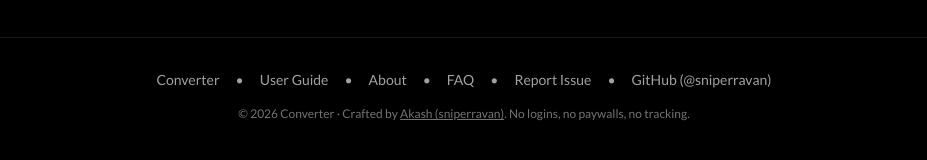
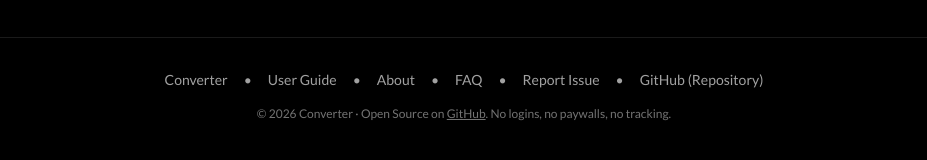
Before and after one commit to SniperRavan/Converter, a React (Vite) app: page / in a window 1280 px wide. Shown: the part 4707-4867 px from the top of the page, without its empty margins (176-1103 px from the left). Built offline with nearby package versions, Linux system fonts and the light colour scheme; no server answers.

Commit message:
fix(footer): link directly to GitHub repository

```diff
--- a/src/components/EditorialSections.tsx
+++ b/src/components/EditorialSections.tsx
@@ -295,16 +295,16 @@ export const EditorialSections: React.FC = () => {
           </a>
           <span className="hidden sm:inline">•</span>
           <a
-            href="https://github.com/sniperravan"
+            href="https://github.com/SniperRavan/Converter"
             target="_blank"
             rel="noopener noreferrer"
             className="hover:text-neutral-900 dark:hover:text-white font-medium transition-colors"
           >
-            GitHub (@sniperravan)
+            GitHub (Repository)
           </a>
         </div>
         <p className="text-xs text-neutral-400 dark:text-neutral-500 mt-4">
-          © 2026 Converter · Crafted by <a href="https://github.com/sniperravan" target="_blank" rel="noopener noreferrer" className="underline hover:text-neutral-900 dark:hover:text-white">Akash (sniperravan)</a>. No logins, no paywalls, no tracking.
+          © 2026 Converter · Open Source on <a href="https://github.com/SniperRavan/Converter" target="_blank" rel="noopener noreferrer" className="underline hover:text-neutral-900 dark:hover:text-white">GitHub</a>. No logins, no paywalls, no tracking.
         </p>
       </footer>
     </div>
```
